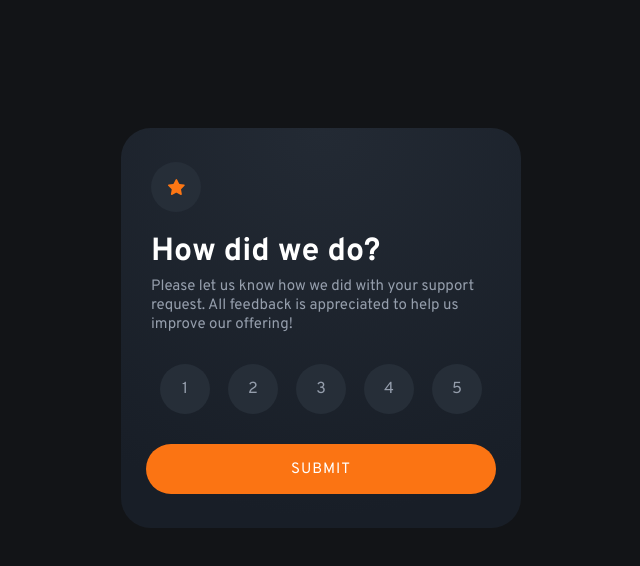
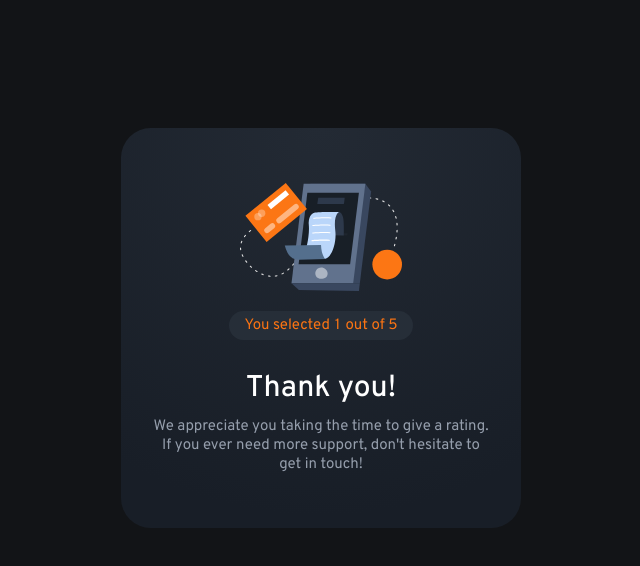
Before and after one commit to LuisComZ/interactive-rating-component-main, a plain HTML site: page index.html in a window 1280 px wide. Shown: the whole page, without its empty margins (319-959 px from the left). Drawn offline with Linux system fonts and the light colour scheme.

Commit message:
second page

```diff
--- a/index.html
+++ b/index.html
@@ -10,12 +10,12 @@
       href="./images/favicon-32x32.png"
     />
     <link rel="stylesheet" href="style.css" />
-    <title>Frontend Mentor | Interactive rating component</title>
+    <title>Interactive Rating Component</title>
   </head>
   <body>
     <main>
       <div class="container">
-        <div class="star">
+        <!-- <div class="star">
           <img src="./images/icon-star.svg" alt="star icon" />
         </div>
 
@@ -35,20 +35,29 @@
           <li class="score">5</li>
         </ul>
 
-        <button class="submit">Submit</button>
-
-        <!-- Rating state end -->
+        <button class="submit">Submit</button> -->
 
         <!-- Thank you state start -->
 
-        <!-- You selected -->
+        <img
+          src="./images/illustration-thank-you.svg"
+          alt="feedback representation image"
+          class="illustrationThankYou"
+        />
 
-        <!-- Add rating here -->
+        <div class="ratingSelection">
+          <p>You selected</p>
+          <div class="numberSelected">1</div>
+          <p>out of 5</p>
+        </div>
 
-        <!-- out of 5 Thank you! We appreciate you taking the time to give a rating. If
-    you ever need more support, don’t hesitate to get in touch! -->
+        <h2 class="thankYou">Thank you!</h2>
 
-        <!-- Thank you state end -->
+        <p class="thanksText">
+          We appreciate you taking the time to give a rating. <br> If you
+          ever need more support, don't hesitate to <br> get in touch!
+        </p>
+
       </div>
     </main>
     <script src="script.js"></script>
--- a/style.css
+++ b/style.css
@@ -100,3 +100,31 @@ body {
   color: hsl(25, 97%, 53%);
   background-color: white;
 }
+
+.ratingSelection {
+  padding: 5px 15px;
+  margin-bottom: 10px;
+  border-radius: 50px;
+
+  display: flex;
+  justify-content: center;
+  align-items: center;
+  gap: 5px;
+
+  font-size: 15px;
+
+  color: hsl(25, 97%, 53%);
+  background-color: #262e38;
+}
+
+.thankYou {
+  margin-bottom: -10px;
+  font-size: 30px;
+  font-weight: 500;
+}
+
+.thanksText {
+  text-align: center;
+  font-size: 15px;
+  color: hsl(217, 12%, 63%);
+}
```
